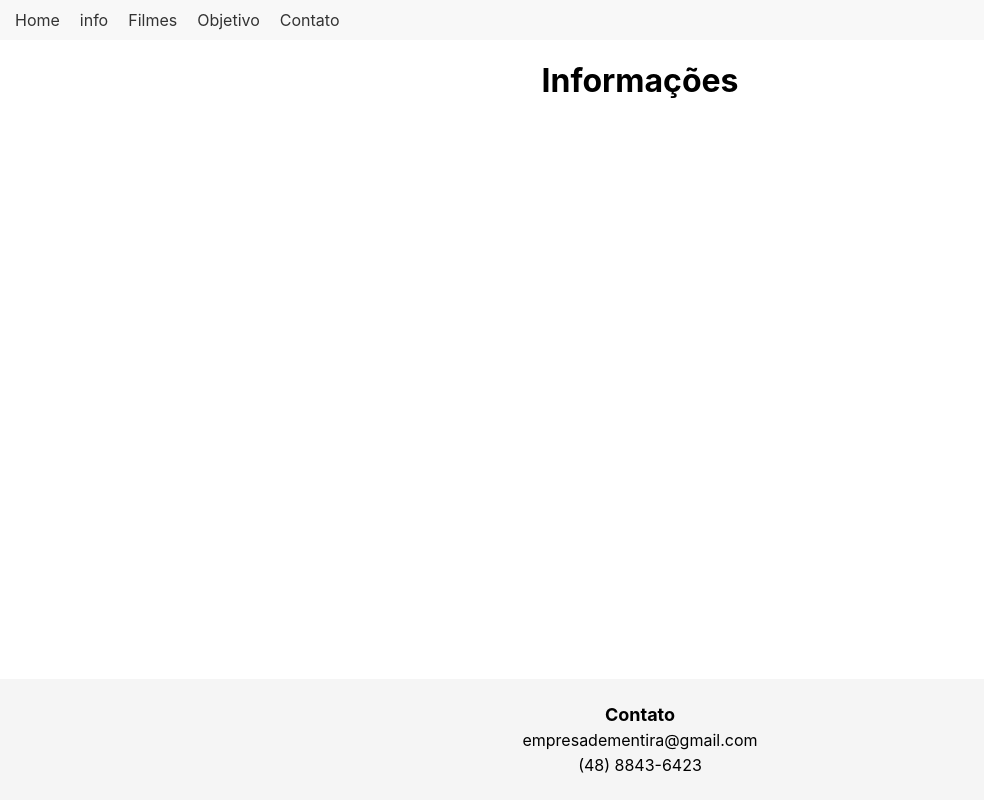
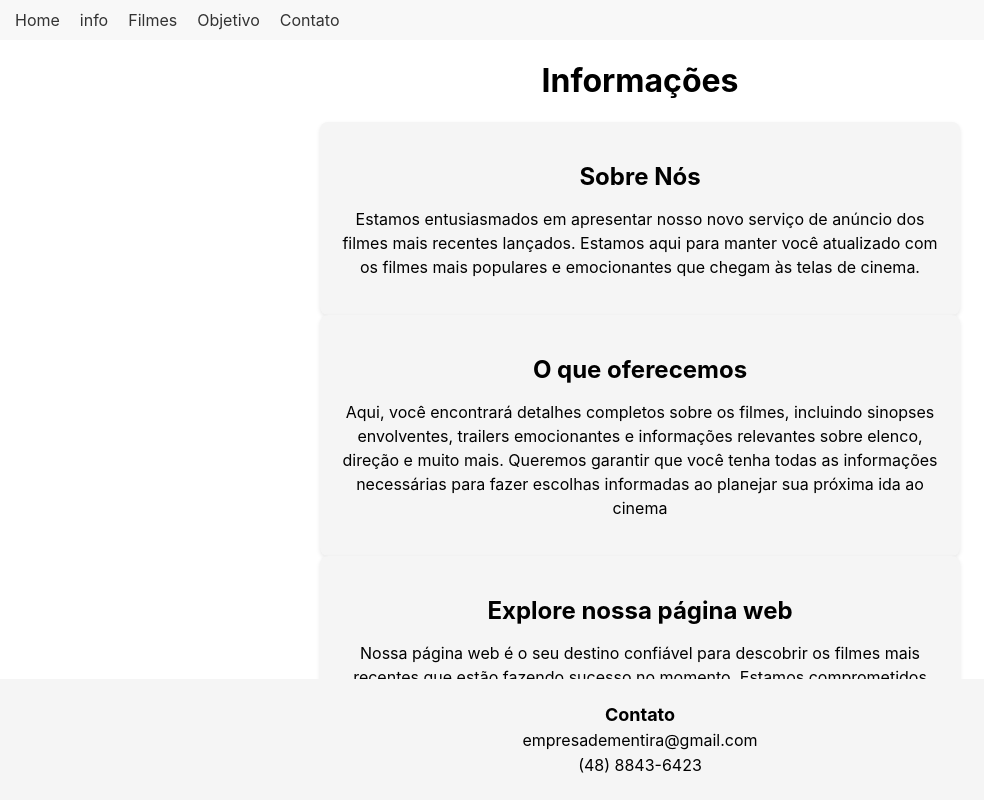
Before and after one commit to NatanBays/projeto-react-senai, a React (Create React App) app: page /info in a window 1280 px wide. Shown: the whole page, without its empty margins (0-984 px from the left). Built offline with nearby package versions, Linux system fonts and the light colour scheme.

Commit message:
page info

```diff
--- /dev/null
+++ b/src/components/informationText/InformationText.js
@@ -0,0 +1,16 @@
+import React from "react";
+import './informationText.css'
+
+function InformationText(props) {
+
+    return(
+        <div className="information-text">
+            <h2>{props.h2Content}</h2>
+            <p>
+                {props.pContent}
+            </p>
+        </div>
+    )
+
+}
+export default InformationText
--- /dev/null
+++ b/src/components/informationText/informationText.css
@@ -0,0 +1,19 @@
+.information-text {
+    text-align: center;
+    max-width: 600px;
+    margin: 0 auto;
+    padding: 20px;
+    background-color: #f5f5f5;
+    border-radius: 8px;
+    box-shadow: 0 2px 4px rgba(0, 0, 0, 0.1);
+}
+
+.information-text h2 {
+    font-size: 24px;
+    margin-bottom: 10px;
+}
+
+.information-text p {
+    font-size: 16px;
+    line-height: 1.5;
+}
--- a/src/pages/info/Info.js
+++ b/src/pages/info/Info.js
@@ -1,12 +1,33 @@
+import React from "react";
+import InformationText from "../../components/informationText/InformationText";
 
-
-function Info(){
-
-    return(
+function Info() {
+    return (
         <div>
             <h1>Informações</h1>
+            <InformationText
+                h2Content="Sobre Nós"
+                pContent="Estamos entusiasmados em apresentar nosso novo
+                    serviço de anúncio dos filmes mais recentes lançados. Estamos aqui
+                    para manter você atualizado com os filmes mais populares e emocionantes
+                    que chegam às telas de cinema."
+            />
+            <InformationText
+                h2Content="O que oferecemos"
+                pContent="Aqui, você encontrará detalhes completos sobre os filmes,
+                    incluindo sinopses envolventes, trailers emocionantes e informações
+                    relevantes sobre elenco, direção e muito mais. Queremos garantir que
+                    você tenha todas as informações necessárias para fazer escolhas informadas
+                    ao planejar sua próxima ida ao cinema"
+            />
+            <InformationText
+                h2Content="Explore nossa página web"
+                pContent="Nossa página web é o seu destino confiável para descobrir os filmes mais
+                    recentes que estão fazendo sucesso no momento. Estamos comprometidos em
+                    tornar sua experiência conosco agradável e gratificante."
+            />
         </div>
-    )
+    );
+}
 
-}
-export default Info
+export default Info;
```
